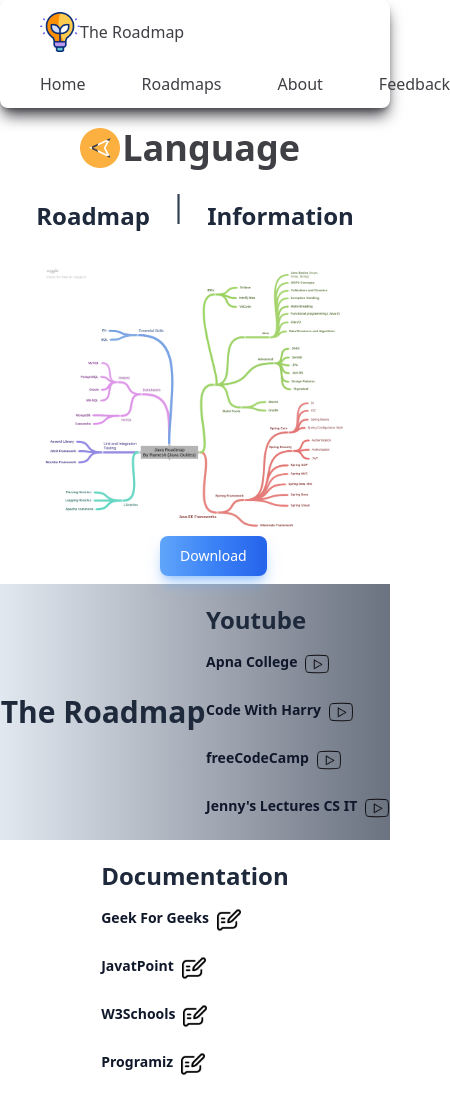
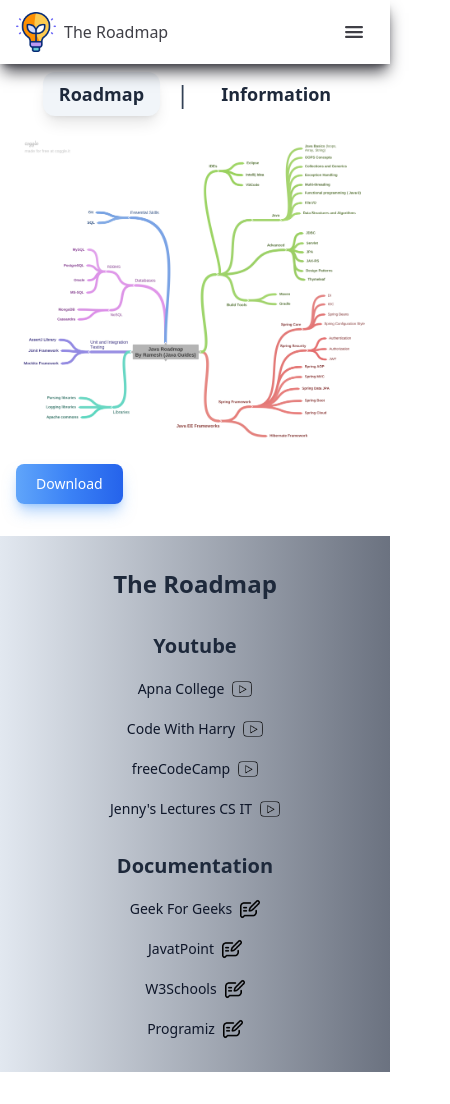
Before and after one commit to vishwas23a/The-Roadmap, a React (Vite) app: page /Navbar/Clang in a window 390 px wide. Shown: the whole page, 450 px wide, since content can reach past the window. Before the commit the page ends 1076 px from the top, so only its background shows below. Built offline with nearby package versions, Linux system fonts and the light colour scheme.

Commit message:
responsive

```diff
--- a/package.json
+++ b/package.json
@@ -15,6 +15,7 @@
     "netlify-cli": "^17.10.1",
     "react": "^18.2.0",
     "react-dom": "^18.2.0",
+    "react-icons": "^5.4.0",
     "react-router-dom": "^6.18.0",
     "react-toastify": "^10.0.5",
     "toastify": "^2.0.1"
--- a/src/components/Body.jsx
+++ b/src/components/Body.jsx
@@ -1,64 +1,71 @@
 import React from 'react'
-
 import {NavLink, Outlet, useNavigate} from 'react-router-dom'
 import image1 from '/images/RoadBack.jpg'
+import logo from '/images/roadmap.png'
 
 export default function Body() {
-
   return (
     <div>
-      <div class="flex justify-center h-screen w-screen  items-center">
-        <img class=" h-screen w-screen absolute" src={image1} alt="" loading='lazy' />
-        <div class="h-4/5  w-11/12 bg-slate-50  border border-white bg-opacity-15 rounded-2xl z-10">
-        <div class=" px-8 mt-2 text-white flex justify-between  ">
+      <div className="flex justify-center min-h-screen w-full relative">
+        <img
+          className="h-full w-full fixed inset-0 object-cover"
+          src={image1}
+          alt="Background"
+          loading='lazy'
+        />
+        <div className="h-11/12 w-11/12 bg-slate-50 border border-white bg-opacity-15 rounded-2xl z-10 my-4 md:my-8 flex flex-col">
+          <div className="px-4 md:px-8 pt-4 md:pt-6 text-white flex flex-col sm:flex-row justify-between gap-4 sm:gap-0">
             <div>
-          <h2 class=" font-extrabold text-xl"> The Roadmap</h2>
+            <img src={logo} alt="" className="h-12 w-12" style={{ filter: 'invert(1)' }} />
             </div>
-      <ul class="flex gap-6 ">
-
-
-      <NavLink to="Navbar/About"><li class="border text-white hover:bg-blue-950 border-white px-3 py-1 rounded-3xl ">About</li></NavLink>
-      <NavLink to="Navbar/Contact"> <li class="px-3 py-1 cursor-pointer text-blue-950 border border-white bg-white rounded-3xl hover:bg-slate-200">Feedback</li></NavLink>
+            <ul className="flex justify-center sm:justify-end gap-4 md:gap-6">
+              <NavLink to="Navbar/About">
+                <li className="border text-white hover:bg-blue-950 border-white px-3 py-1 rounded-3xl text-sm md:text-base">
+                  About
+                </li>
+              </NavLink>
+              <NavLink to="Navbar/Contact">
+                <li className="px-3 py-1 cursor-pointer text-blue-950 border border-white bg-white rounded-3xl hover:bg-slate-200 text-sm md:text-base">
+                  Feedback
+                </li>
+              </NavLink>
             </ul>
           </div>
 
-     <div class=" w-full flex flex-col items-center  h-max mt-28">
-      <h1 class="text-6xl  text-slate-200"> The Roadmap<br></br> Of Your Future </h1>
-      <div class=" mt-10 ">
+          <div className="flex-grow flex flex-col items-center justify-center px-4 md:px-8 -mt-10 md:mt-0">
+            <h1 className="text-3xl md:text-5xl lg:text-6xl text-slate-200 text-center">
+              The Roadmap<br />Of Your Future
+            </h1>
+            <div className="mt-8 md:mt-10">
               <NavLink to="Navbar">
                 <button
                   type="submit"
-  class="flex justify-center gap-2 items-center mx-auto shadow-xl text-lg bg-gray-50 backdrop-blur-md lg:font-semibold isolation-auto border-gray-50 before:absolute before:w-full before:transition-all before:duration-700 before:hover:w-full before:-left-full before:hover:left-0 before:rounded-full before:bg-emerald-500 hover:text-gray-50 before:-z-10 before:aspect-square before:hover:scale-150 before:hover:duration-700 relative z-10 px-4 py-2 overflow-hidden border-2 rounded-full group"
+                  className="flex justify-center gap-2 items-center mx-auto shadow-xl text-base md:text-lg bg-gray-50 backdrop-blur-md lg:font-semibold isolation-auto border-gray-50 before:absolute before:w-full before:transition-all before:duration-700 before:hover:w-full before:-left-full before:hover:left-0 before:rounded-full before:bg-emerald-500 hover:text-gray-50 before:-z-10 before:aspect-square before:hover:scale-150 before:hover:duration-700 relative z-10 px-3 md:px-4 py-2 overflow-hidden border-2 rounded-full group"
                 >
                   Lets Go
                   <svg
-    class="w-8 h-8 justify-end group-hover:rotate-90 group-hover:bg-gray-50 text-gray-50 ease-linear duration-300 rounded-full border border-gray-700 group-hover:border-none p-2 rotate-45"
+                    className="w-6 h-6 md:w-8 md:h-8 justify-end group-hover:rotate-90 group-hover:bg-gray-50 text-gray-50 ease-linear duration-300 rounded-full border border-gray-700 group-hover:border-none p-2 rotate-45"
                     viewBox="0 0 16 19"
                     xmlns="http://www.w3.org/2000/svg"
                   >
                     <path
                       d="M7 18C7 18.5523 7.44772 19 8 19C8.55228 19 9 18.5523 9 18H7ZM8.70711 0.292893C8.31658 -0.0976311 7.68342 -0.0976311 7.29289 0.292893L0.928932 6.65685C0.538408 7.04738 0.538408 7.68054 0.928932 8.07107C1.31946 8.46159 1.95262 8.46159 2.34315 8.07107L8 2.41421L13.6569 8.07107C14.0474 8.46159 14.6805 8.46159 15.0711 8.07107C15.4616 7.68054 15.4616 7.04738 15.0711 6.65685L8.70711 0.292893ZM9 18L9 1H7L7 18H9Z"
-      class="fill-gray-800 group-hover:fill-gray-800"
-    ></path>
+                      className="fill-gray-800 group-hover:fill-gray-800"
+                    />
                   </svg>
                 </button>
               </NavLink>
             </div>
-     <div>
-      <ul class=" text-center text-sm mt-6 text-slate-100  ">
+            <div className="mt-8 md:mt-10 mb-6">
+              <ul className="text-center text-xs md:text-sm text-slate-100 space-y-2">
                 <li>Innovation</li>
                 <li>Implementation</li>
                 <li>Impact</li>
               </ul>
             </div>
           </div>
-
         </div>
-
       </div>
-
-
     </div>
-
   )
 }
--- a/src/components/LanguageCard.jsx
+++ b/src/components/LanguageCard.jsx
@@ -1,95 +1,164 @@
 import React, { useState } from "react";
-import Navbar from "./Navbar";
 import { NavLink } from "react-router-dom";
 import PromptCard from "./PromptCard";
 
-function LanguageCard(props) {
-  const { LangImg, LangName, download,Youtube,YoutubeLink1,YoutubeLink2 , YoutubeLink3,YoutubeLink4,YoutuberName1 , YoutuberName2,YoutuberName3,YoutuberName4,Blog1,BlogLink1,
-    BlogLink2,BlogLink3,BlogLink4,Blog2,Blog3,Blog4,BlogLogo,BackLogo,Route,programLang } = props;
+function LanguageCard({
+  LangImg,
+  LangName,
+  download,
+  Youtube,
+  YoutubeLink1,
+  YoutubeLink2,
+  YoutubeLink3,
+  YoutubeLink4,
+  YoutuberName1,
+  YoutuberName2,
+  YoutuberName3,
+  YoutuberName4,
+  Blog1,
+  BlogLink1,
+  BlogLink2,
+  BlogLink3,
+  BlogLink4,
+  Blog2,
+  Blog3,
+  Blog4,
+  BlogLogo,
+  BackLogo,
+  Route,
+  programLang
+}) {
   const [view, setView] = useState(true);
+
   return (
-    <>
-
-      <div className="mt-5">
-        <h1 className="text-center font-bold text-4xl  text-zinc-700  ">
-          {" "}
-        <NavLink to={Route}>  <img src={BackLogo} className=" ml-20 h-10 absolute w-10" alt="" /></NavLink>
+    <div className="min-h-screen pb-8">
+      {/* Header Section */}
+      <div className="relative px-4 sm:px-6 pt-5">
+        <NavLink to={Route} className="absolute left-4 sm:left-6 top-7">
+          <img src={BackLogo} className="h-8 w-8 sm:h-10 sm:w-10" alt="Back" />
+        </NavLink>
+        <h1 className="text-center font-bold text-2xl sm:text-3xl md:text-4xl text-zinc-700">
           {LangName}
         </h1>
-        <div>
-          <div className="flex justify-around m-5 ">
-            <h1
-              className=" cursor-pointer hover:shadow-xl p-3   rounded-2xl font-semibold text-2xl text-slate-800"
+      </div>
+
+      {/* Toggle Section */}
+      <div className="flex justify-center items-center gap-4 sm:gap-8 my-5 px-4">
+        <button
+          className={`px-4 py-2 sm:px-6 sm:py-3 rounded-xl transition-all duration-300 text-lg sm:text-xl md:text-2xl font-semibold text-slate-800 ${
+            view ? "bg-slate-100 shadow-lg" : "hover:bg-slate-50"
+          }`}
           onClick={() => setView(true)}
         >
           Roadmap
-            </h1>
-            <h1 className="text-3xl text-slate-700 ">|</h1>
-            <h1
-              className=" cursor-pointer hover:shadow-xl p-3   rounded-2xl font-semibold text-2xl text-slate-800"
+        </button>
+        <span className="text-2xl sm:text-3xl text-slate-700">|</span>
+        <button
+          className={`px-4 py-2 sm:px-6 sm:py-3 rounded-xl transition-all duration-300 text-lg sm:text-xl md:text-2xl font-semibold text-slate-800 ${
+            !view ? "bg-slate-100 shadow-lg" : "hover:bg-slate-50"
+          }`}
           onClick={() => setView(false)}
         >
           Information
-            </h1>
+        </button>
       </div>
-          {view === true ? (
-            <div>
-              <div className="mt-5 h-4/5 w-full flex flex-col items-center justify-center ">
-                <img src={LangImg} className="h-4/5 w-4/5" alt="" />
-              </div>
-              <div className=" flex ml-40">
+
+      {/* Content Section */}
+      {view ? (
+        <div className="px-4 sm:px-6 md:px-8">
+          <div className="max-w-5xl mx-auto">
+            <img
+              src={LangImg}
+              className="w-full h-auto object-contain"
+              alt={LangName}
+            />
+            <div className="mt-4 flex justify-start sm:justify-center">
               <button
                 onClick={download}
-                  class="text-white bg-gradient-to-r from-blue-400 via-blue-500 to-blue-600 hover:bg-gradient-to-br focus:ring-4 focus:outline-none focus:ring-blue-300 dark:focus:ring-blue-800 shadow-lg shadow-blue-400/50 dark:shadow-lg dark:shadow-blue-800/80 font-medium rounded-lg text-sm px-5 py-2.5 text-center mr-2 mb-2"
+                className="text-white bg-gradient-to-r from-blue-400 via-blue-500 to-blue-600 hover:bg-gradient-to-br focus:ring-4 focus:outline-none focus:ring-blue-300 shadow-lg shadow-blue-400/50 font-medium rounded-lg text-sm px-5 py-2.5 text-center transition-all duration-300 hover:-translate-y-0.5"
                 type="button"
               >
                 Download
               </button>
             </div>
           </div>
+        </div>
       ) : (
-            <div className="p-10  w-full h-screen border-2">
-              <div className="h-full overflow-auto w-full ">
-            <PromptCard
-             searchLang={programLang}
-            />
+        <div className="px-4 sm:px-6 md:px-8">
+          <div className="h-[calc(100vh-250px)] border-2 rounded-lg overflow-hidden">
+            <div className="h-full overflow-auto">
+              <PromptCard searchLang={programLang} />
+            </div>
           </div>
         </div>
       )}
+
+      {/* Footer Section */}
+      <div className="mt-8 w-full bg-gradient-to-r from-slate-200 to-gray-500">
+        <div className="max-w-7xl mx-auto px-4 sm:px-6 py-8 grid grid-cols-1 sm:grid-cols-3 gap-8">
+          {/* Brand */}
+          <div className="flex justify-center sm:justify-start items-center">
+            <h1 className="text-2xl sm:text-3xl font-bold text-slate-800">
+              The Roadmap
+            </h1>
           </div>
 
-        <div className="w-full h-64  flex justify-evenly flex-wrap bg-gradient-to-r from-slate-200 to-gray-500">
-          <div className="items-center text-slate-800 h-full flex text-3xl font-bold">
-            <h1>The Roadmap</h1>
-          </div>
-          <div className="mt-5  font-semibold text-2xl ">
-            <h1 className="text-slate-800">Youtube</h1>
-            <ul className="text-sm flex flex-col gap-6 mt-4 text-center">
-                <li className="hover:text-slate-700 text-slate-900 cursor-pointer"><a href={YoutubeLink1} target="_blank" className="flex  gap-2">{YoutuberName1}
-                <img className="h-6 w-6" src={Youtube} alt="" />  </a></li>
-                <li className="hover:text-slate-700 text-slate-900 cursor-pointer"><a href={YoutubeLink2} target="_blank" className="flex  gap-2"> {YoutuberName2}
-                <img className="h-6 w-6" src={Youtube} alt="" />  </a></li>
-                <li className="hover:text-slate-700 text-slate-900 cursor-pointer"><a href={YoutubeLink3} target="_blank" className="flex  gap-2"> {YoutuberName3}
-                <img className="h-6 w-6" src={Youtube} alt="" />  </a></li>
-                <li className="hover:text-slate-700 text-slate-900 cursor-pointer"><a href={YoutubeLink4} target="_blank" className="flex  gap-2">{YoutuberName4}
-                <img className="h-6 w-6" src={Youtube} alt="" />  </a></li>
+          {/* YouTube Links */}
+          <div className="text-center">
+            <h2 className="text-xl sm:text-2xl font-semibold text-slate-800 mb-4">
+              Youtube
+            </h2>
+            <ul className="space-y-4">
+              {[
+                { name: YoutuberName1, link: YoutubeLink1 },
+                { name: YoutuberName2, link: YoutubeLink2 },
+                { name: YoutuberName3, link: YoutubeLink3 },
+                { name: YoutuberName4, link: YoutubeLink4 },
+              ].map((item, index) => (
+                <li key={index}>
+                  <a
+                    href={item.link}
+                    target="_blank"
+                    rel="noopener noreferrer"
+                    className="inline-flex items-center gap-2 text-sm hover:text-slate-700 text-slate-900 transition-colors duration-200"
+                  >
+                    {item.name}
+                    <img className="h-5 w-5" src={Youtube} alt="YouTube" />
+                  </a>
+                </li>
+              ))}
             </ul>
           </div>
-          <div className="mt-5  text-slate-800 font-semibold text-center text-2xl">
-            <h1>Documentation</h1>
 
-            <ul  className="text-sm flex flex-col gap-6 mt-4 text-center">
-            <li className="hover:text-slate-700 text-slate-900 cursor-pointer"><a href={BlogLink1} target="_blank" className="flex  gap-2">{Blog1}
-            <img className="h-6 w-6" src={BlogLogo} alt="" />  </a></li>
-            <li className="hover:text-slate-700 text-slate-900 cursor-pointer"><a href={BlogLink2} target="_blank" className="flex  gap-2">{Blog2}
-            <img className="h-6 w-6" src={BlogLogo} alt="" />  </a></li> <li className="hover:text-slate-700 text-slate-900 cursor-pointer"><a href={BlogLink3} target="_blank" className="flex  gap-2">{Blog3}
-            <img className="h-6 w-6" src={BlogLogo} alt="" />  </a></li> <li className="hover:text-slate-700 text-slate-900 cursor-pointer"><a href={BlogLink4} target="_blank" className="flex  gap-2">{Blog4}
-            <img className="h-6 w-6" src={BlogLogo} alt="" />  </a></li>
+          {/* Documentation Links */}
+          <div className="text-center">
+            <h2 className="text-xl sm:text-2xl font-semibold text-slate-800 mb-4">
+              Documentation
+            </h2>
+            <ul className="space-y-4">
+              {[
+                { name: Blog1, link: BlogLink1 },
+                { name: Blog2, link: BlogLink2 },
+                { name: Blog3, link: BlogLink3 },
+                { name: Blog4, link: BlogLink4 },
+              ].map((item, index) => (
+                <li key={index}>
+                  <a
+                    href={item.link}
+                    target="_blank"
+                    rel="noopener noreferrer"
+                    className="inline-flex items-center gap-2 text-sm hover:text-slate-700 text-slate-900 transition-colors duration-200"
+                  >
+                    {item.name}
+                    <img className="h-5 w-5" src={BlogLogo} alt="Blog" />
+                  </a>
+                </li>
+              ))}
             </ul>
           </div>
         </div>
       </div>
-    </>
+    </div>
   );
 }
 
--- a/src/components/Navbar.jsx
+++ b/src/components/Navbar.jsx
@@ -1,31 +1,66 @@
-import React from 'react'
+import React, { useState } from 'react';
+import { NavLink, Outlet } from 'react-router-dom';
 
 import navLogo from '/images/eco-light.png'
-import { NavLink, Outlet} from 'react-router-dom'
+import { IoMenu } from "react-icons/io5";
+import { RxCross2 } from "react-icons/rx";
+
 
 export default function Navbar() {
+  const [isMenuOpen, setIsMenuOpen] = useState(false);
+
+  const toggleMenu = () => {
+    setIsMenuOpen(!isMenuOpen);
+  };
 
   return (
-    <div >
+    <div>
+      <div className="flex h-max fixed z-30 items-center bg-white justify-between text-zinc-700 shadow-zinc-700 shadow-lg w-full flex-wrap px-4 md:px-10 gap-5 py-3 ">
+        <div className="flex items-center">
+          <img className="h-10 w-10" src={navLogo} alt="" />
+          <span className="ml-2">The Roadmap</span>
+        </div>
 
-      <div class=" flex h-max items-center bg-white justify-between text-zinc-700 shadow-zinc-700 shadow-lg  w-full flex-wrap  px-10 gap-5 py-3 rounded-lg">
-    <div class="flex items-center">
-        <img class="h-10 w-10" src={navLogo} alt=""/>
-        The Roadmap
+        {/* Mobile menu button */}
+        <button
+          className="md:hidden p-2 rounded-lg hover:bg-zinc-100"
+          onClick={toggleMenu}
+          aria-label="Toggle menu"
+        >
+          {isMenuOpen ? (
+            <RxCross2 className="h-6 w-6" />
+          ) : (
+            <IoMenu className="h-6 w-6" />
+          )}
+        </button>
+
+        {/* Navigation menu */}
+        <nav className={`w-full md:w-auto ${isMenuOpen ? 'block' : 'hidden'} md:block`}>
+          <ul className="flex flex-col md:flex-row gap-6 md:gap-14 cursor-pointer">
+            <NavLink to="/" onClick={() => setIsMenuOpen(false)}>
+              <li className="hover:text-zinc-950  py-2 md:py-0">
+                Home
+              </li>
+            </NavLink>
+            <NavLink to="Page2" onClick={() => setIsMenuOpen(false)}>
+              <li className="hover:text-zinc-950 py-2 md:py-0">
+                Roadmaps
+              </li>
+            </NavLink>
+            <NavLink to="About" onClick={() => setIsMenuOpen(false)}>
+              <li className="hover:text-zinc-950  py-2 md:py-0">
+                About
+              </li>
+            </NavLink>
+            <NavLink to="Contact" onClick={() => setIsMenuOpen(false)}>
+              <li className="hover:text-zinc-950  py-2 md:py-0">
+                Feedback
+              </li>
+            </NavLink>
+          </ul>
+        </nav>
+      </div>
+      <Outlet />
     </div>
-    <nav>
-        <ul class="flex gap-14 cursor-pointer    ">
-          <NavLink to="/"> <li class="hover:text-zinc-950 transition ease-in-out delay-50 hover:-translate-y-1 hover:scale-110 ">Home </li></NavLink>
-          <NavLink to="Page2"> <li class="hover:text-zinc-950 transition ease-in-out delay-50 hover:-translate-y-1 hover:scale-110 ">Roadmaps </li></NavLink>
-          <NavLink to="About">    <li class="hover:text-zinc-950 transition ease-in-out delay-50 hover:-translate-y-1 hover:scale-110">About</li></NavLink>
-          <NavLink to="Contact">     <li class="hover:text-zinc-950 transition ease-in-out delay-50 hover:-translate-y-1 hover:scale-110">Feedback</li></NavLink>
-        </ul>
-    </nav>
-  </div>
-  <Outlet/>
-    </div>
-
-
-
-  )
+  );
 }
--- a/src/pages/About.jsx
+++ b/src/pages/About.jsx
@@ -1,54 +1,75 @@
 import React from 'react'
-
-import image3 from '/images/About.jpg'
-import Navbar from '../components/Navbar'
 
 export default function About() {
   return (
-
-
-        <div>
-
-
-            <img className='fixed  -z-10  opacity-80 w-screen' src={image3} alt="" loading='lazy' />
-            <div className=" overflow-auto h-max w-full   ">
-           <div className='text-center mt-64 text-zinc-700 font-bold'>
-              <h3 className="text-4xl  ">Who we are</h3>
-              <h1 className="text-4xl"> Designer, Developers & Thinkers </h1>
+    <div className="min-h-screen bg-gradient-to-br from-gray-900 via-blue-900 to-gray-800">
+      <div className="container mx-auto px-4 py-8">
+        <div className="text-center mt-16 sm:mt-24 lg:mt-32 text-zinc-100">
+          <h3 className="text-3xl sm:text-4xl font-bold mb-2">Who we are</h3>
+          <h1 className="text-3xl sm:text-4xl font-bold">Designer, Developers & Thinkers</h1>
         </div>
 
+        <div className="mt-16 sm:mt-24 lg:mt-32 bg-gray-600/40 backdrop-blur-sm rounded-xl py-8">
+          <h3 className="text-2xl sm:text-3xl text-center font-bold text-white mb-8">
+            Our Services
+          </h3>
 
-           <div className=" bg-gray-600 bg-opacity-40  mt-32 py-2 ">
-            <h3 className='text-3xl text-center  font-bold text-indigo-950 ' >Our Services </h3>
-              <div className="flex  flex-wrap gap-10  justify-between px-20 py-10   ">
-<div className="flex flex-col gap-1 text-indigo-950 text-xl font-semibold">
-      <h5 className='font-semibold '>We Provide</h5>
-      <li>Roadmaps</li>
-      <li>Career Counselling</li>
-      <li>Documents</li>
-      <li>Channel Links</li>
+          <div className="grid grid-cols-1 sm:grid-cols-2 lg:grid-cols-3 gap-8 px-4 sm:px-8 lg:px-16">
+            {/* We Provide Section */}
+            <div className="bg-white/10 backdrop-blur-sm rounded-lg p-6">
+              <h5 className="text-xl text-white font-bold mb-4">We Provide</h5>
+              <ul className="space-y-2 text-zinc-100">
+                <li className="flex items-center">
+                  <span className="w-2 h-2 bg-indigo-400 rounded-full mr-2"></span>
+                  Roadmaps
+                </li>
+                <li className="flex items-center">
+                  <span className="w-2 h-2 bg-indigo-400 rounded-full mr-2"></span>
+                  Career Counselling
+                </li>
+                <li className="flex items-center">
+                  <span className="w-2 h-2 bg-indigo-400 rounded-full mr-2"></span>
+                  Documents
+                </li>
+                <li className="flex items-center">
+                  <span className="w-2 h-2 bg-indigo-400 rounded-full mr-2"></span>
+                  Channel Links
+                </li>
+              </ul>
             </div>
-<div className="flex flex-col gap-1 text-indigo-950 text-xl font-semibold">
-      <h5 className='font-semibold'>Digital</h5>
-      <li>Web Developer</li>
-      <li>Content Creater</li>
-      <li>App Developer</li>
 
+            {/* Digital Section */}
+            <div className="bg-white/10 backdrop-blur-sm rounded-lg p-6">
+              <h5 className="text-xl text-white font-bold mb-4">Digital</h5>
+              <ul className="space-y-2 text-zinc-100">
+                <li className="flex items-center">
+                  <span className="w-2 h-2 bg-indigo-400 rounded-full mr-2"></span>
+                  Web Developer
+                </li>
+                <li className="flex items-center">
+                  <span className="w-2 h-2 bg-indigo-400 rounded-full mr-2"></span>
+                  Content Creator
+                </li>
+                <li className="flex items-center">
+                  <span className="w-2 h-2 bg-indigo-400 rounded-full mr-2"></span>
+                  App Developer
+                </li>
+              </ul>
+            </div>
 
-</div>
-<div className="flex flex-col gap-1 text-indigo-950 text-xl font-semibold">
-      <h5 className='font-semibold'>Team Members</h5>
-      <li>Vishwas Verma</li>
-
-
+            {/* Team Members Section */}
+            <div className="bg-white/10 backdrop-blur-sm rounded-lg p-6 sm:col-span-2 lg:col-span-1">
+              <h5 className="text-xl text-white font-bold mb-4">Team Members</h5>
+              <ul className="space-y-2 text-zinc-100">
+                <li className="flex items-center">
+                  <span className="w-2 h-2 bg-indigo-400 rounded-full mr-2"></span>
+                  Vishwas Verma
+                </li>
+              </ul>
             </div>
           </div>
-
-
-              </div>
-
         </div>
       </div>
-
+    </div>
   )
 }
```
Also changed, not shown: src/components/Page2.jsx (+4 -4 lines), src/pages/Contact.css (deleted, +0 -83 lines), src/pages/Contact.jsx (+3 -4 lines), public/images/roadmap.png (added), 1 other file (tests, documents, lock files or other folders). Lines whose indentation alone changed are shown as unchanged.
